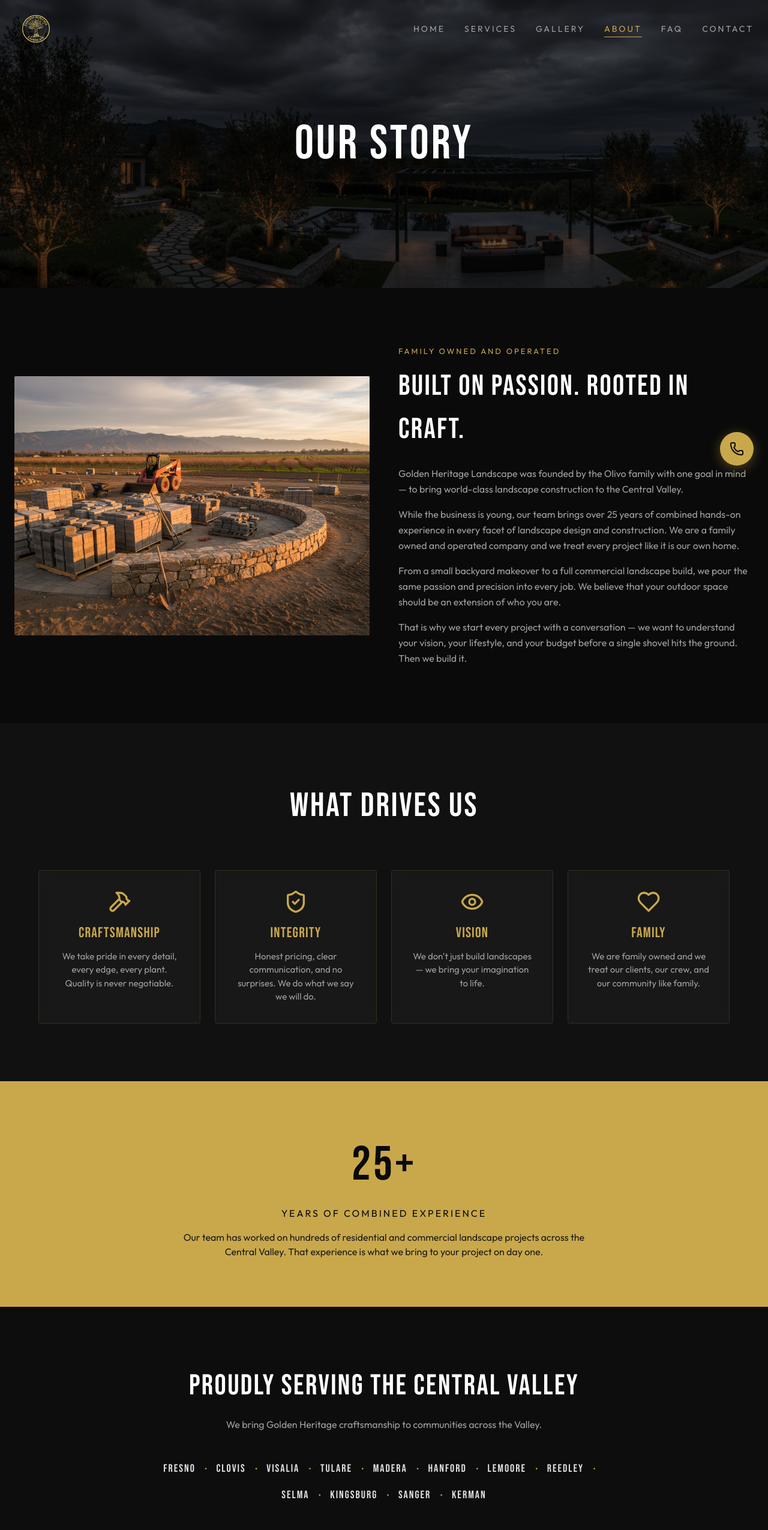
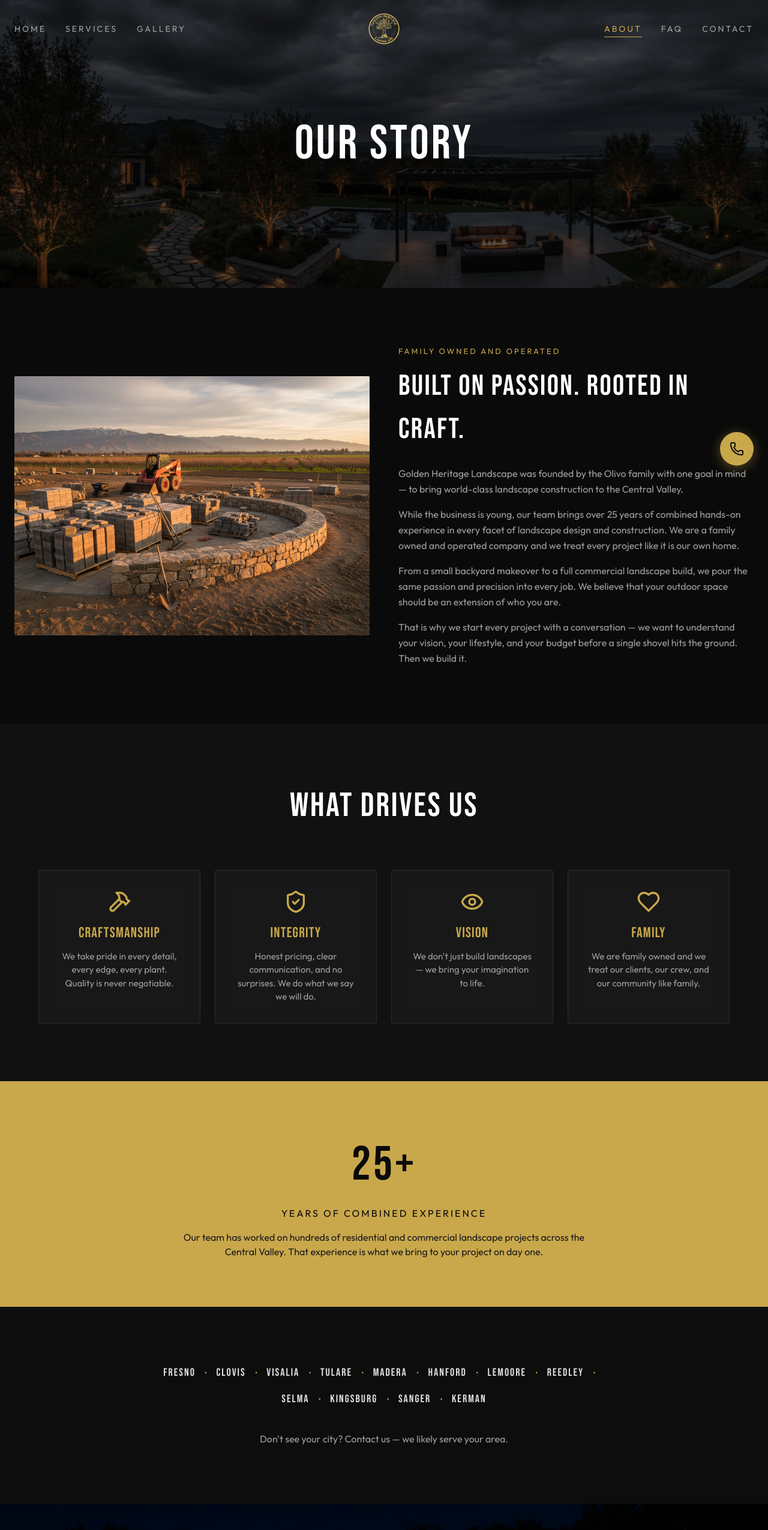
Before and after one commit to Mathias1-creator/Golden-Web, a React (Vite) app: page /about in a window 1280 px wide. Shown: the top 2550 px of the page at 60% size. Built offline with nearby package versions, Linux system fonts and the light colour scheme.

Commit message:
About: remove Proudly Serving heading; Contact: remove Cell number; Footer: bigger logo (110px); Header: centered logo with split nav
Co-Authored-By: Claude Sonnet 4.6 <noreply@anthropic.com>
Claude-Session: https://claude.ai/code/session_012bXfpCiEHDkoKfaPzHddQz

```diff
--- a/src/components/layout/Footer.jsx
+++ b/src/components/layout/Footer.jsx
@@ -16,7 +16,7 @@ export default function Footer() {
     <footer style={{ background: '#050505', borderTop: '1px solid #c9a84c' }}>
       <div className="max-w-7xl mx-auto px-6 py-12">
         <div className="flex flex-col md:flex-row items-center justify-between gap-8">
-          <img src={LOGO} alt="Golden Heritage Landscape" style={{ height: 80 }} className="object-contain" />
+          <img src={LOGO} alt="Golden Heritage Landscape" style={{ height: 110 }} className="object-contain" />
 
           <nav className="flex flex-wrap items-center justify-center gap-6">
             {NAV_LINKS.map((link) => (
--- a/src/components/layout/Header.jsx
+++ b/src/components/layout/Header.jsx
@@ -73,13 +73,21 @@ export default function Header() {
         }}
       >
         <div className="max-w-7xl mx-auto px-6 flex items-center justify-between h-24">
-          <Link to="/">
-            <img src={LOGO} alt="Golden Heritage Landscape" style={{ height: 72 }} className="object-contain" />
+          {/* Desktop nav — left */}
+          <nav className="hidden md:flex items-center gap-8 flex-1">
+            {NAV_LINKS.slice(0, 3).map((link) => (
+              <NavLink key={link.path} link={link} isActive={location.pathname === link.path} />
+            ))}
+          </nav>
+
+          {/* Logo — center */}
+          <Link to="/" className="flex-shrink-0">
+            <img src={LOGO} alt="Golden Heritage Landscape" style={{ height: 80 }} className="object-contain" />
           </Link>
 
-          {/* Desktop nav */}
-          <nav className="hidden md:flex items-center gap-8">
-            {NAV_LINKS.map((link) => (
+          {/* Desktop nav — right */}
+          <nav className="hidden md:flex items-center gap-8 flex-1 justify-end">
+            {NAV_LINKS.slice(3).map((link) => (
               <NavLink key={link.path} link={link} isActive={location.pathname === link.path} />
             ))}
           </nav>
--- a/src/pages/About.jsx
+++ b/src/pages/About.jsx
@@ -101,14 +101,6 @@ export default function About() {
 
       {/* Service Area */}
       <section className="py-24 px-6" style={{ background: '#0d0d0d' }}>
-        <ScrollReveal className="text-center mb-12">
-          <h2 className="font-heading text-white" style={{ fontSize: 'clamp(32px, 4vw, 48px)' }}>
-            PROUDLY SERVING THE CENTRAL VALLEY
-          </h2>
-          <p className="font-body text-base mt-4" style={{ color: '#a0a0a0' }}>
-            We bring Golden Heritage craftsmanship to communities across the Valley.
-          </p>
-        </ScrollReveal>
         <ScrollReveal className="max-w-3xl mx-auto text-center">
           <div className="flex flex-wrap items-center justify-center gap-x-0 gap-y-4">
             {CITIES.map((city, i) => (
--- a/src/pages/Contact.jsx
+++ b/src/pages/Contact.jsx
@@ -6,7 +6,6 @@ const HERO_IMG = '/images/hero-contact.png';
 
 const CONTACT_CARDS = [
   { icon: Phone, label: 'Phone', value: '(559) 912-8046', sub: null, href: 'tel:+15599128046' },
-  { icon: Phone, label: 'Cell', value: '(559) 394-3797', sub: null, href: 'tel:+15593943797' },
   { icon: Mail, label: 'Email', value: 'alberto@goldenhl.com', sub: null, href: 'mailto:alberto@goldenhl.com' },
   {
     icon: Clock, label: 'Hours', href: null,
```
